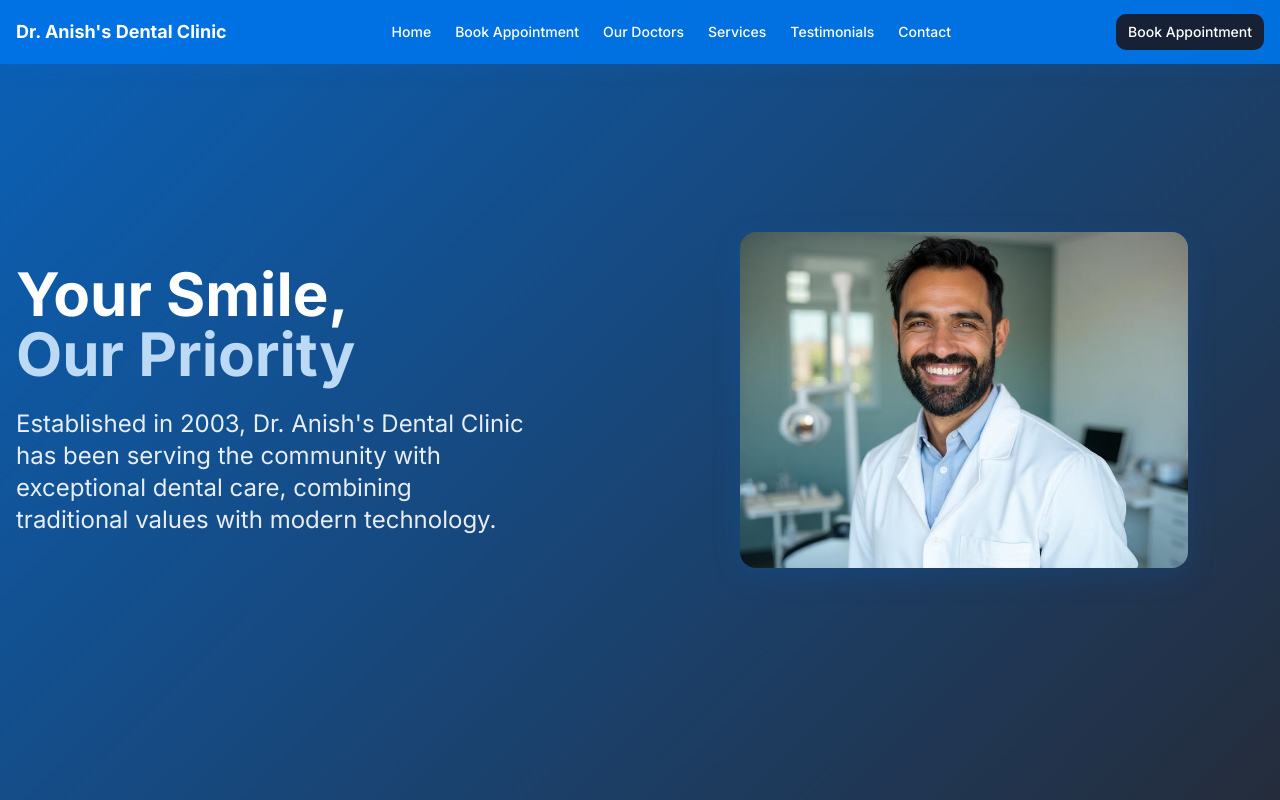
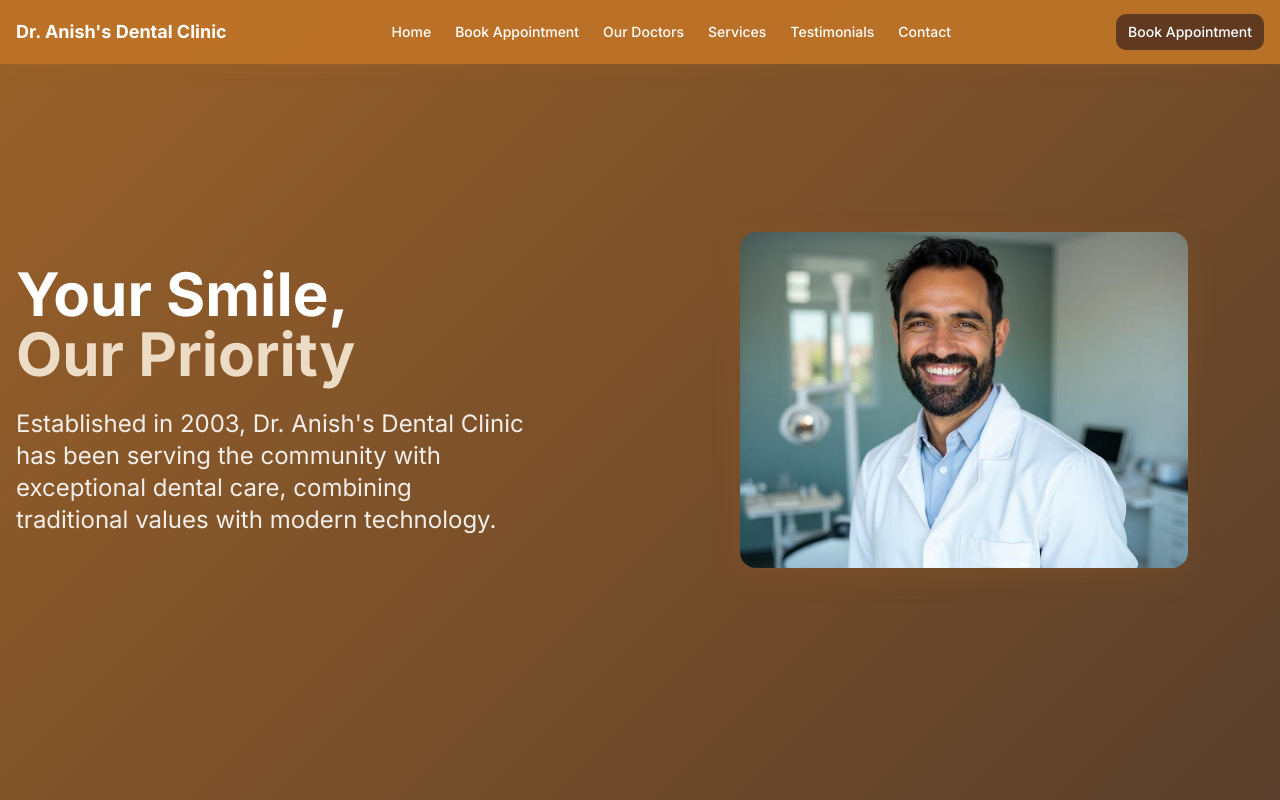
Before and after one commit to AarshKariya/doc-website-2, a React (Vite) app: page / in a window 1280 px wide. Shown: the top 800 px of the page. Built offline with nearby package versions, Linux system fonts and the light colour scheme.

Commit message:
Change color schema to brown
Update the color schema to use brownish tones instead of the current blue theme across the page.

```diff
--- a/src/components/Navigation.tsx
+++ b/src/components/Navigation.tsx
@@ -28,44 +28,44 @@ const Navigation = () => {
         <div className="flex items-center justify-between h-14 lg:h-16">
           {/* Brand Name Only */}
           <div>
-            <h1 className="font-bold text-base lg:text-lg text-white">Dr. Anish's Dental Clinic</h1>
+            <h1 className="font-bold text-base lg:text-lg text-primary-foreground">Dr. Anish's Dental Clinic</h1>
           </div>
 
           {/* Desktop Navigation */}
           <div className="hidden lg:flex items-center space-x-6">
             <button
               onClick={() => scrollToSection('home')}
-              className="text-white hover:text-blue-200 transition-colors text-sm font-medium"
+              className="text-primary-foreground hover:text-primary-foreground/70 transition-colors text-sm font-medium"
             >
               Home
             </button>
             <button
               onClick={() => scrollToSection('appointment')}
-              className="text-white hover:text-blue-200 transition-colors text-sm font-medium"
+              className="text-primary-foreground hover:text-primary-foreground/70 transition-colors text-sm font-medium"
             >
               Book Appointment
             </button>
             <button
               onClick={() => scrollToSection('doctors')}
-              className="text-white hover:text-blue-200 transition-colors text-sm font-medium"
+              className="text-primary-foreground hover:text-primary-foreground/70 transition-colors text-sm font-medium"
             >
               Our Doctors
             </button>
             <button
               onClick={() => scrollToSection('services')}
-              className="text-white hover:text-blue-200 transition-colors text-sm font-medium"
+              className="text-primary-foreground hover:text-primary-foreground/70 transition-colors text-sm font-medium"
             >
               Services
             </button>
             <button
               onClick={() => scrollToSection('testimonials')}
-              className="text-white hover:text-blue-200 transition-colors text-sm font-medium"
+              className="text-primary-foreground hover:text-primary-foreground/70 transition-colors text-sm font-medium"
             >
               Testimonials
             </button>
             <button
               onClick={() => scrollToSection('contact')}
-              className="text-white hover:text-blue-200 transition-colors text-sm font-medium"
+              className="text-primary-foreground hover:text-primary-foreground/70 transition-colors text-sm font-medium"
             >
               Contact
             </button>
@@ -81,7 +81,7 @@ const Navigation = () => {
           {/* Mobile Menu Button */}
           <button
             onClick={() => setIsOpen(!isOpen)}
-            className="lg:hidden p-2 text-white hover:text-blue-200 transition-colors"
+            className="lg:hidden p-2 text-primary-foreground hover:text-primary-foreground/70 transition-colors"
             aria-label="Toggle menu"
           >
             {isOpen ? <X className="w-6 h-6" /> : <Menu className="w-6 h-6" />}
@@ -90,45 +90,45 @@ const Navigation = () => {
 
         {/* Mobile Menu */}
         {isOpen && (
-          <div className="lg:hidden bg-primary/95 backdrop-blur-md border-t border-white/20 shadow-soft">
+          <div className="lg:hidden bg-primary/95 backdrop-blur-md border-t border-primary-foreground/20 shadow-soft">
             <div className="px-4 py-6 space-y-3">
               <button
                 onClick={() => scrollToSection('home')}
-                className="block w-full text-left py-2 text-white hover:text-blue-200 transition-colors text-sm font-medium"
+                className="block w-full text-left py-2 text-primary-foreground hover:text-primary-foreground/70 transition-colors text-sm font-medium"
               >
                 Home
               </button>
               <button
                 onClick={() => scrollToSection('appointment')}
-                className="block w-full text-left py-2 text-white hover:text-blue-200 transition-colors text-sm font-medium"
+                className="block w-full text-left py-2 text-primary-foreground hover:text-primary-foreground/70 transition-colors text-sm font-medium"
               >
                 Book Appointment
               </button>
               <button
                 onClick={() => scrollToSection('doctors')}
-                className="block w-full text-left py-2 text-white hover:text-blue-200 transition-colors text-sm font-medium"
+                className="block w-full text-left py-2 text-primary-foreground hover:text-primary-foreground/70 transition-colors text-sm font-medium"
               >
                 Our Doctors
               </button>
               <button
                 onClick={() => scrollToSection('services')}
-                className="block w-full text-left py-2 text-white hover:text-blue-200 transition-colors text-sm font-medium"
+                className="block w-full text-left py-2 text-primary-foreground hover:text-primary-foreground/70 transition-colors text-sm font-medium"
               >
                 Services
               </button>
               <button
                 onClick={() => scrollToSection('testimonials')}
-                className="block w-full text-left py-2 text-white hover:text-blue-200 transition-colors text-sm font-medium"
+                className="block w-full text-left py-2 text-primary-foreground hover:text-primary-foreground/70 transition-colors text-sm font-medium"
               >
                 Testimonials
               </button>
               <button
                 onClick={() => scrollToSection('contact')}
-                className="block w-full text-left py-2 text-white hover:text-blue-200 transition-colors text-sm font-medium"
+                className="block w-full text-left py-2 text-primary-foreground hover:text-primary-foreground/70 transition-colors text-sm font-medium"
               >
                 Contact
               </button>
-              <div className="pt-4 border-t border-white/20">
+              <div className="pt-4 border-t border-primary-foreground/20">
                 <Button onClick={() => scrollToSection('appointment')} variant="secondary" size="sm" className="w-full text-sm">
                   Book Appointment
                 </Button>
--- a/src/index.css
+++ b/src/index.css
@@ -2,7 +2,7 @@
 @tailwind components;
 @tailwind utilities;
 
-/* Dental Clinic Design System - Professional Medical Blue Theme
+/* Dental Clinic Design System - Professional Medical Brown Theme
 All colors MUST be HSL.
 */
 
@@ -17,37 +17,37 @@ All colors MUST be HSL.
     --popover: 0 0% 100%;
     --popover-foreground: 220 15% 15%;
 
-    /* Medical Blue Primary */
-    --primary: 210 100% 45%;
+    /* Medical Brown Primary */
+    --primary: 30 65% 45%;
     --primary-foreground: 0 0% 100%;
-    --primary-light: 210 100% 60%;
-    --primary-dark: 210 100% 35%;
+    --primary-light: 30 65% 60%;
+    --primary-dark: 30 65% 35%;
 
-    /* Navy Secondary */
-    --secondary: 220 40% 15%;
+    /* Warm Brown Secondary */
+    --secondary: 25 50% 25%;
     --secondary-foreground: 0 0% 100%;
 
     /* Light backgrounds */
-    --muted: 210 20% 96%;
-    --muted-foreground: 220 15% 45%;
+    --muted: 30 15% 96%;
+    --muted-foreground: 25 20% 45%;
 
-    /* Accent light blue */
-    --accent: 210 76% 85%;
-    --accent-foreground: 220 15% 15%;
+    /* Accent warm beige */
+    --accent: 35 50% 85%;
+    --accent-foreground: 25 20% 25%;
 
     --destructive: 0 84.2% 60.2%;
     --destructive-foreground: 0 0% 100%;
 
-    --border: 220 13% 91%;
-    --input: 220 13% 91%;
-    --ring: 210 100% 45%;
+    --border: 30 10% 91%;
+    --input: 30 10% 91%;
+    --ring: 30 65% 45%;
 
     --radius: 0.75rem;
 
     /* Custom medical theme colors */
     --medical-success: 142 71% 45%;
     --medical-warning: 43 96% 56%;
-    --medical-info: 210 100% 50%;
+    --medical-info: 30 65% 50%;
 
     /* Gradients */
     --gradient-primary: linear-gradient(135deg, hsl(var(--primary)), hsl(var(--primary-light)));
@@ -90,8 +90,8 @@ All colors MUST be HSL.
     --popover: 220 40% 5%;
     --popover-foreground: 210 40% 98%;
 
-    --primary: 210 100% 60%;
-    --primary-foreground: 220 40% 5%;
+    --primary: 30 65% 65%;
+    --primary-foreground: 25 50% 15%;
 
     --secondary: 220 30% 15%;
     --secondary-foreground: 210 40% 98%;
@@ -107,15 +107,15 @@ All colors MUST be HSL.
 
     --border: 220 30% 15%;
     --input: 220 30% 15%;
-    --ring: 210 100% 60%;
+    --ring: 30 65% 65%;
     --sidebar-background: 240 5.9% 10%;
     --sidebar-foreground: 240 4.8% 95.9%;
-    --sidebar-primary: 210 100% 50%;
+    --sidebar-primary: 30 65% 50%;
     --sidebar-primary-foreground: 0 0% 100%;
-    --sidebar-accent: 240 3.7% 15.9%;
+    --sidebar-accent: 25 25% 20%;
     --sidebar-accent-foreground: 240 4.8% 95.9%;
-    --sidebar-border: 240 3.7% 15.9%;
-    --sidebar-ring: 210 100% 60%;
+    --sidebar-border: 25 25% 20%;
+    --sidebar-ring: 30 65% 60%;
   }
 }
 
```
